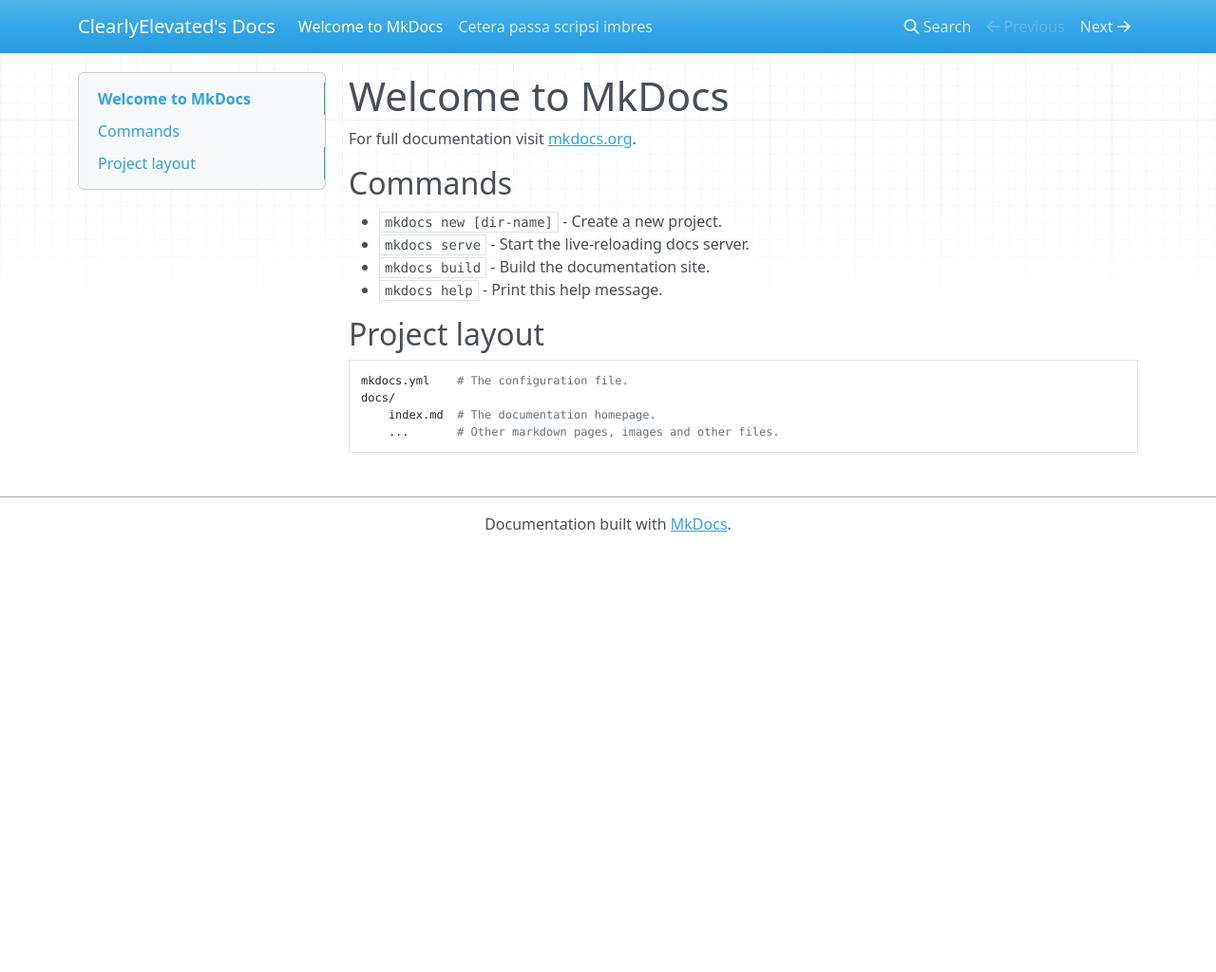
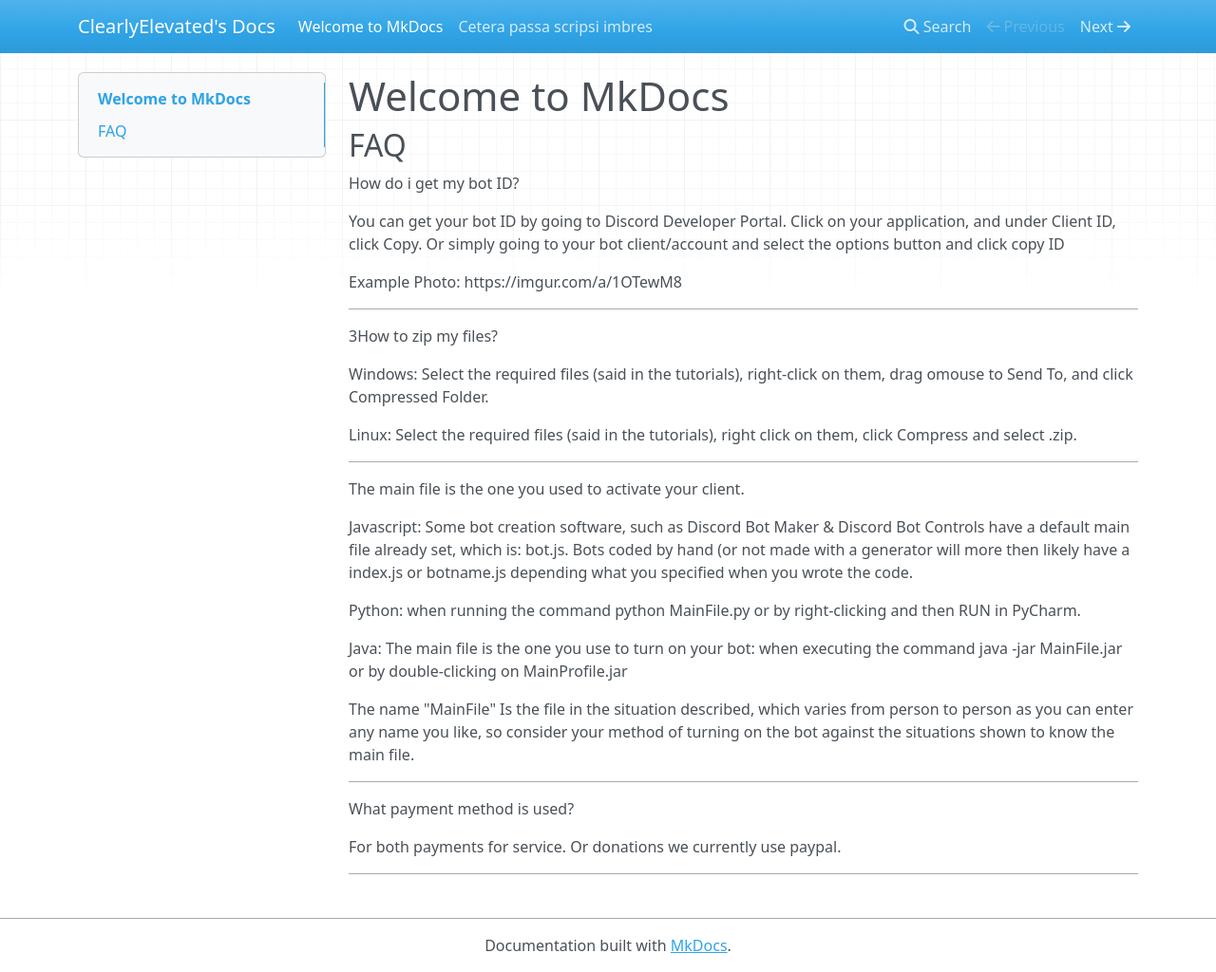
Before and after one commit to clearly-elevated/Docs, an MkDocs documentation site: the page built from docs/index.md, in a window 1280 px wide and 1024 px high. Shown: the whole window at 95% size. Built offline with MkDocs 1.6.1, drawn with Linux system fonts in a browser that asks for light colours; nearby versions of some CDN libraries.

Commit message:
Update index.md

```diff
--- a/docs/index.md
+++ b/docs/index.md
@@ -1,17 +1,44 @@
 # Welcome to MkDocs
 
-For full documentation visit [mkdocs.org](https://mkdocs.org).
+FAQ
+----------------------------------------
 
-## Commands
+How do i get my bot ID?
 
-* `mkdocs new [dir-name]` - Create a new project.
-* `mkdocs serve` - Start the live-reloading docs server.
-* `mkdocs build` - Build the documentation site.
-* `mkdocs help` - Print this help message.
+ You can get your bot ID by going to Discord Developer Portal. Click on your application, and under Client ID, click Copy. Or simply going to your bot client/account and select the options button and click copy ID
 
-## Project layout
+Example Photo: https://imgur.com/a/1OTewM8
 
-    mkdocs.yml    # The configuration file.
-    docs/
-        index.md  # The documentation homepage.
-        ...       # Other markdown pages, images and other files.
+----------------------------------------
+
+3How to zip my files?
+
+
+ Windows: Select the required files (said in the tutorials), right-click on them, drag omouse to Send To, and click Compressed Folder.
+
+ Linux: Select the required files (said in the tutorials), right click on them, click Compress and select .zip.
+
+----------------------------------------
+The main file is the one you used to activate your client.
+
+
+ Javascript: Some bot creation software, such as Discord Bot Maker &  Discord Bot Controls have a default main file already set, which is: bot.js.
+ Bots coded by hand (or not made with a generator will more then likely have a index.js or botname.js depending what you specified when you wrote the code.
+
+ Python: when running the command python MainFile.py
+   or by right-clicking and then RUN in PyCharm.
+
+
+ Java: The main file is the one you use to turn on your bot: when executing the command java -jar MainFile.jar or by double-clicking on MainProfile.jar
+
+
+The name "MainFile" Is the file in the situation described, which varies from person to person as you can enter any name you like, so consider your method of turning on the bot against the
+situations shown to know the main file.
+
+----------------------------------------
+
+What payment method is used?
+
+ For both payments for service. Or donations we currently use paypal.
+
+----------------------------------------
```
